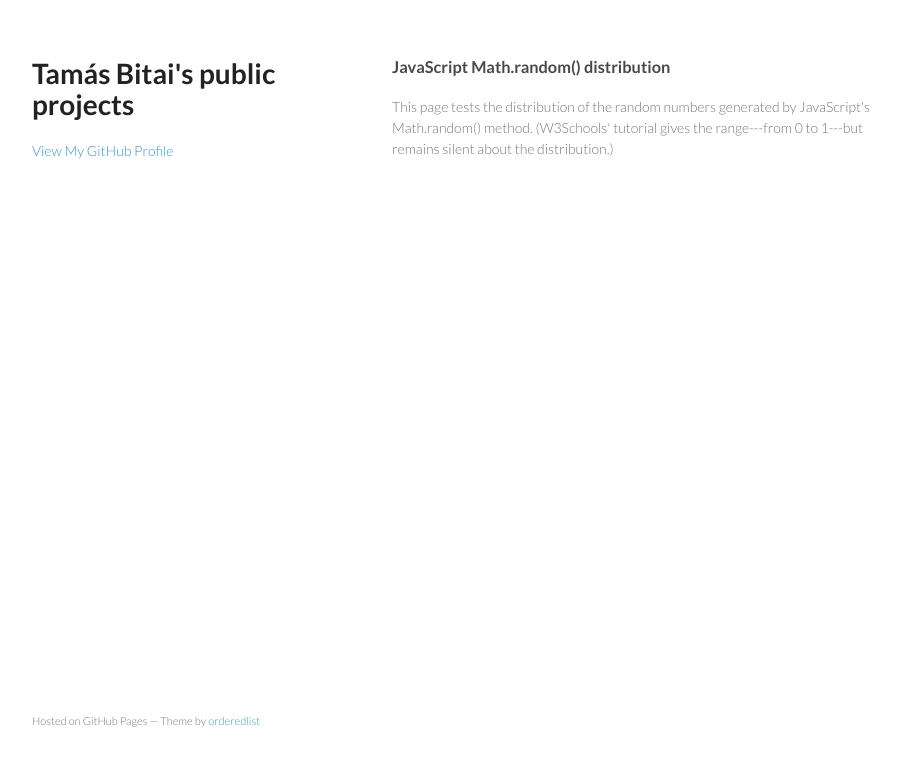
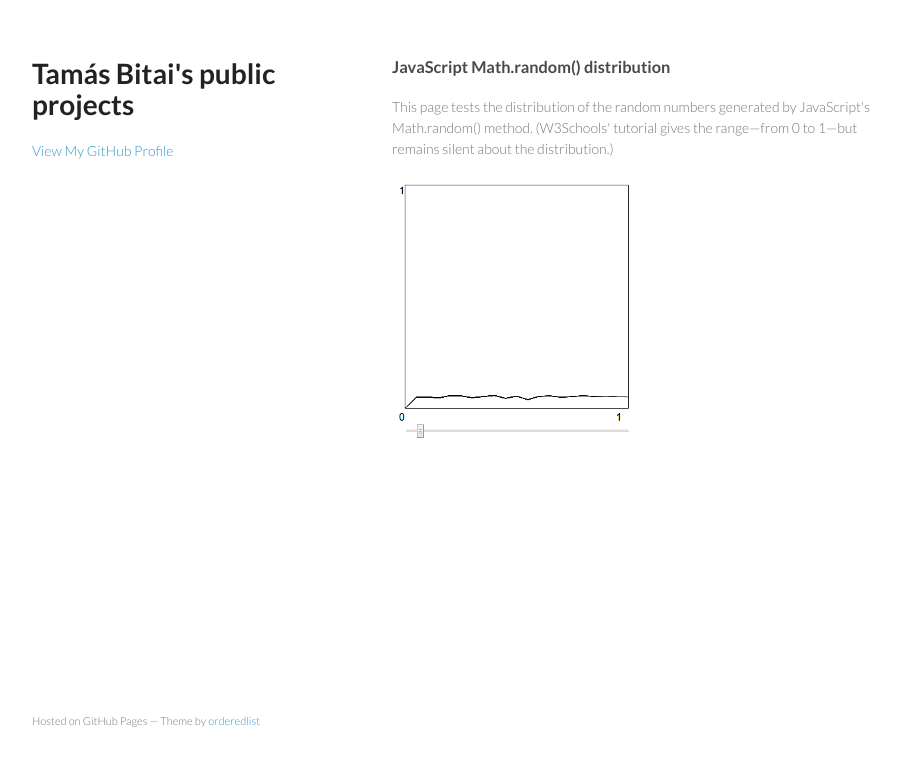
Before and after one commit to tbitai/tbitai.github.io, a plain HTML site: page index.html in a window 1280 px wide. Shown: the whole page, without its empty margins (178-1078 px from the left). Drawn offline with Linux system fonts and the light colour scheme.

Commit message:
Add js-random-distr pic link

```diff
--- a/index.html
+++ b/index.html
@@ -26,7 +26,8 @@
         <h3>
 <a name="javascript-mathrandom-distribution" class="anchor" href="#javascript-mathrandom-distribution"><span class="octicon octicon-link"></span></a>JavaScript Math.random() distribution</h3>
 
-<p>This page tests the distribution of the random numbers generated by JavaScript's Math.random() method. (W3Schools' tutorial gives the range---from 0 to 1---but remains silent about the distribution.)</p>
+<p>This page tests the distribution of the random numbers generated by JavaScript's Math.random() method. (W3Schools' tutorial gives the range&mdash;from 0 to 1&mdash;but remains silent about the distribution.)</p>
+        <a href="http://tbitai.github.io/js-random-distr/js-random-distr.html"><img src="js-random-distr.png"></a>
       </section>
       <footer>
         <p><small>Hosted on GitHub Pages &mdash; Theme by <a href="https://github.com/orderedlist">orderedlist</a></small></p>
```
Also changed, not shown: js-random-distr.png (added), 1 other file.
